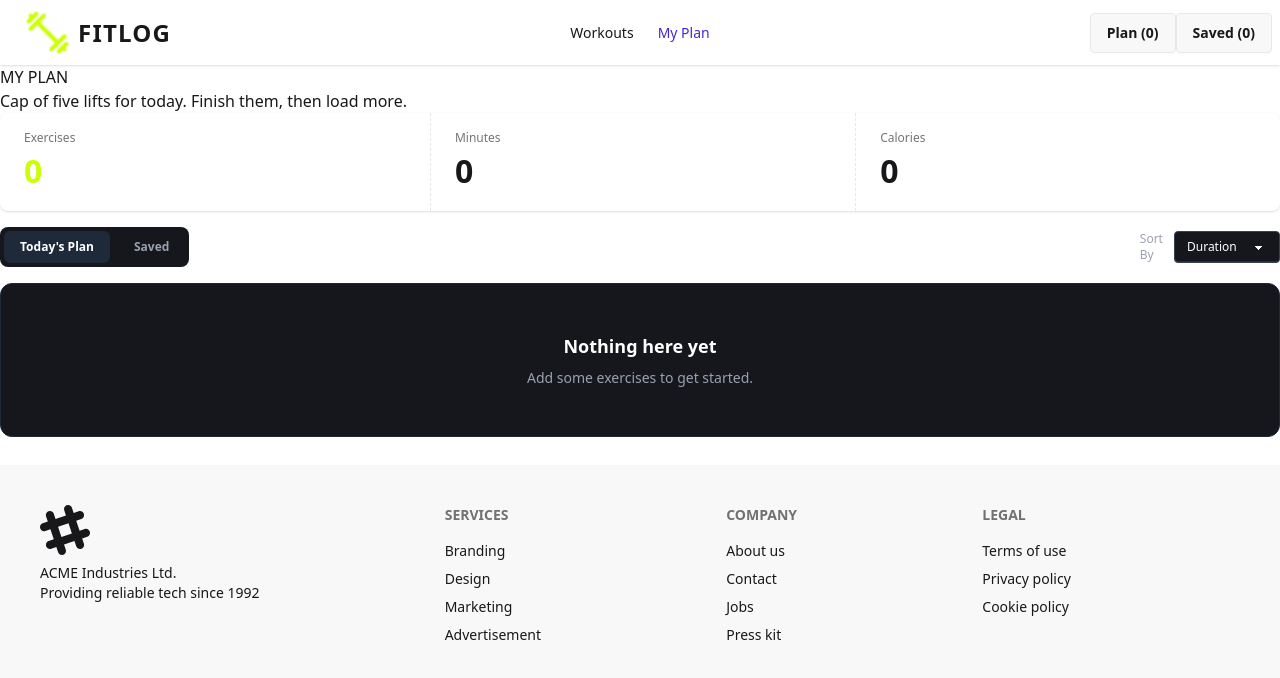
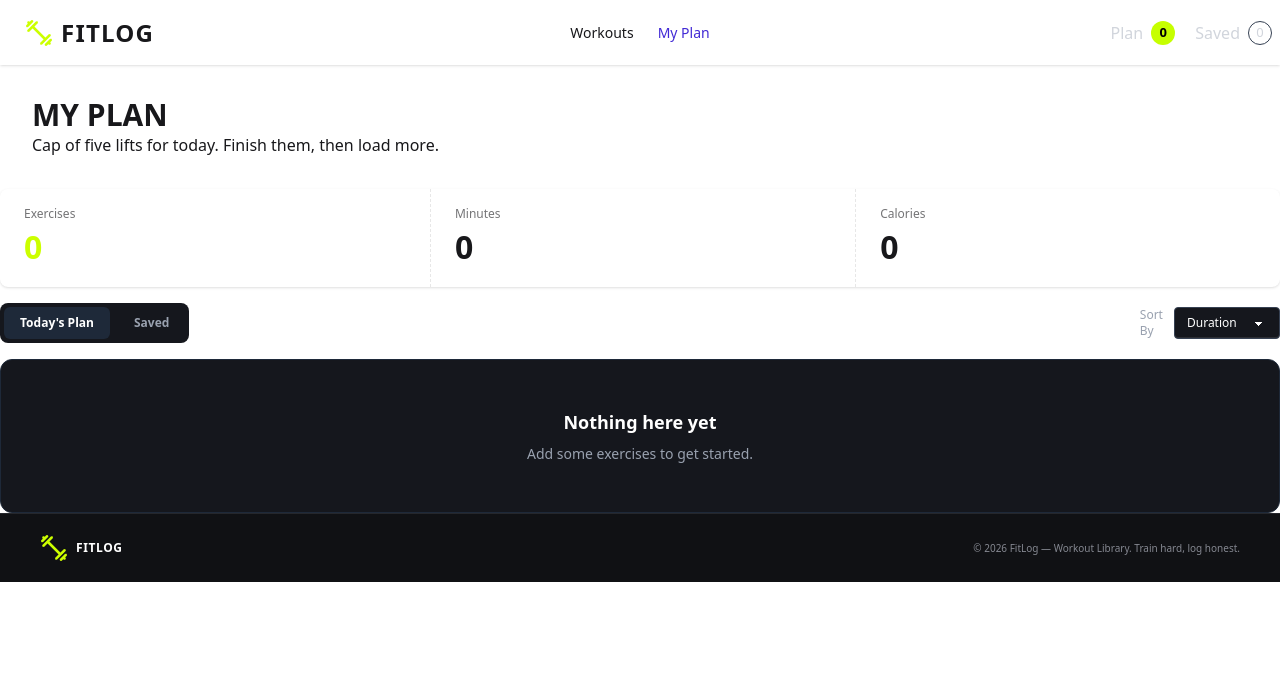
Before and after one commit to ssnicphfoysal777/Assinment-6, a Next.js app: page /myplan in a window 1280 px wide. Shown: the top 678 px of the page. Built offline with nearby package versions, Linux system fonts and the light colour scheme.

Commit message:
All-done

```diff
--- a/src/app/myplan/page.tsx
+++ b/src/app/myplan/page.tsx
@@ -3,11 +3,13 @@ import React from 'react';
 
 const page = () => {
     return (
-    <div>
-        <h1>MY PLAN</h1>
-        <p>Cap of five lifts for today. Finish them, then load more.</p>
-        <MyBuild/>
-    </div>
+        <div >
+            <div className='container mx-auto p-8'>
+                <h1 className='font-bold text-3xl '>MY PLAN</h1>
+                <p>Cap of five lifts for today. Finish them, then load more.</p>
+            </div>
+            <MyBuild />
+        </div>
 
     );
 };
--- a/src/components/Footer.tsx
+++ b/src/components/Footer.tsx
@@ -1,49 +1,32 @@
 import React from 'react';
 
 const Footer = () => {
-    return (
-        <footer className="footer sm:footer-horizontal bg-base-200 text-base-content p-10">
-  <aside>
-    <svg
-      width={50}
-      height={50}
-      viewBox="0 0 24 24"
-      xmlns="http://www.w3.org/2000/svg"
-      fillRule="evenodd"
-      clipRule="evenodd"
-      className="fill-current"
-    >
-      <path d="M22.672 15.226l-2.432.811.841 2.515c.33 1.019-.209 2.127-1.23 2.456-1.15.325-2.148-.321-2.463-1.226l-.84-2.518-5.013 1.677.84 2.517c.391 1.203-.434 2.542-1.831 2.542-.88 0-1.601-.564-1.86-1.314l-.842-2.516-2.431.809c-1.135.328-2.145-.317-2.463-1.229-.329-1.018.211-2.127 1.231-2.456l2.432-.809-1.621-4.823-2.432.808c-1.355.384-2.558-.59-2.558-1.839 0-.817.509-1.582 1.327-1.846l2.433-.809-.842-2.515c-.33-1.02.211-2.129 1.232-2.458 1.02-.329 2.13.209 2.461 1.229l.842 2.515 5.011-1.677-.839-2.517c-.403-1.238.484-2.553 1.843-2.553.819 0 1.585.509 1.85 1.326l.841 2.517 2.431-.81c1.02-.33 2.131.211 2.461 1.229.332 1.018-.21 2.126-1.23 2.456l-2.433.809 1.622 4.823 2.433-.809c1.242-.401 2.557.484 2.557 1.838 0 .819-.51 1.583-1.328 1.847m-8.992-6.428l-5.01 1.675 1.619 4.828 5.011-1.674-1.62-4.829z" />
-    </svg>
-    <p>
-      ACME Industries Ltd.
-      <br />
-      Providing reliable tech since 1992
-    </p>
-  </aside>
-  <nav>
-    <h6 className="footer-title">Services</h6>
-    <a className="link link-hover">Branding</a>
-    <a className="link link-hover">Design</a>
-    <a className="link link-hover">Marketing</a>
-    <a className="link link-hover">Advertisement</a>
-  </nav>
-  <nav>
-    <h6 className="footer-title">Company</h6>
-    <a className="link link-hover">About us</a>
-    <a className="link link-hover">Contact</a>
-    <a className="link link-hover">Jobs</a>
-    <a className="link link-hover">Press kit</a>
-  </nav>
-  <nav>
-    <h6 className="footer-title">Legal</h6>
-    <a className="link link-hover">Terms of use</a>
-    <a className="link link-hover">Privacy policy</a>
-    <a className="link link-hover">Cookie policy</a>
-  </nav>
-</footer>
+  return (
+    <div className='container mx-auto'>
+      <footer className="w-full bg-[#101114] border-t border-[#25272c] px-6 py-5">
+        <div className="max-w-300 mx-auto flex items-center justify-between">
 
-    );
+          {/* Logo */}
+          <div className="flex items-center gap-2">
+            <img
+              src="/logo.png"
+              alt="FitLog Logo"
+              className="w-7 h-7 object-contain"
+            />
+            <span className="text-white text-xs font-bold tracking-wider">
+              FITLOG
+            </span>
+          </div>
+
+          {/* Copyright */}
+          <p className="text-[#858891] text-[10px]">
+            © 2026 FitLog — Workout Library. Train hard, log honest.
+          </p>
+
+        </div>
+      </footer>
+    </div>
+  );
 };
 
 export default Footer;
--- a/src/components/Navbar.tsx
+++ b/src/components/Navbar.tsx
@@ -4,9 +4,10 @@ import logo from '/public/logo.png';
 
 import NavLinks from './NavLinks';
 import Link from 'next/link';
+import NavbarButtons from './NavbarButtons';
 
 const Navbar = () => {
-const navLinks=(
+  const navLinks = (
     <>
       <li>
         <NavLinks href="/">Workouts</NavLinks>
@@ -52,8 +53,15 @@ const navLinks=(
         </div>
 
         <a className="btn btn-ghost flex items-center gap-2 text-xl">
-    <Image src={logo} alt="Logo" width={45} height={45} />
-    <span className="text-2xl font-extrabold tracking-wider">
+          <Image
+            src={logo}
+            alt="Logo"
+            width={45}
+            height={45}
+            className="w-auto h-auto"
+          />
+
+          <span className="text-2xl font-bold tracking-wider">
             FITLOG
           </span>
         </a>
@@ -68,8 +76,10 @@ const navLinks=(
         </ul>
       </div>
       <div className="navbar-end">
-    <Link className='btn' href={"./MyBuild"}><button>Plan (0)</button> </Link>
-    <Link className='btn' href={"./MyBuild"}><button>Saved (0)</button></Link>
+
+        <NavbarButtons />
+
+
       </div>
     </div>
 
--- /dev/null
+++ b/src/components/NavbarButtons.tsx
@@ -0,0 +1,30 @@
+
+import { useProductContext } from '@/context/product';
+import Link from 'next/link';
+import React from 'react';
+
+const NavbarButtons = () => {
+    const { planlist, savelist } = useProductContext();
+
+    return (
+        <div className="flex items-center gap-5">
+
+            <Link className="flex items-center gap-2 text-gray-300" href="/myplan">
+                <button>Plan</button>
+                <span className="flex h-6 w-6 items-center justify-center rounded-full bg-[#C6FF00] text-[13px] font-semibold text-black">
+                    {planlist.length}
+                </span>
+            </Link>
+
+           <Link className="flex items-center gap-2 text-gray-300" href="/myplan">
+    <button>Saved</button>
+    <span className="flex h-6 w-6 items-center justify-center rounded-full border border-gray-700 text-[13px] font-normal text-gray-300">
+        {savelist.length}
+    </span>
+</Link>
+
+        </div>
+    );
+};
+
+export default NavbarButtons;
```
Lines whose indentation alone changed are shown as unchanged.
